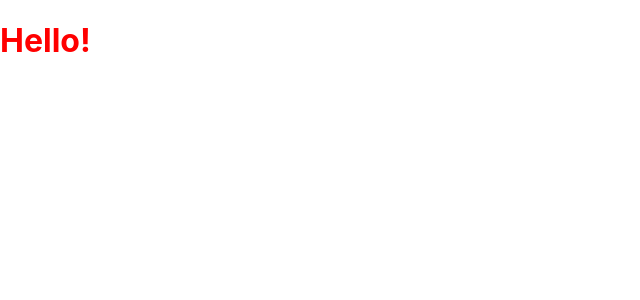
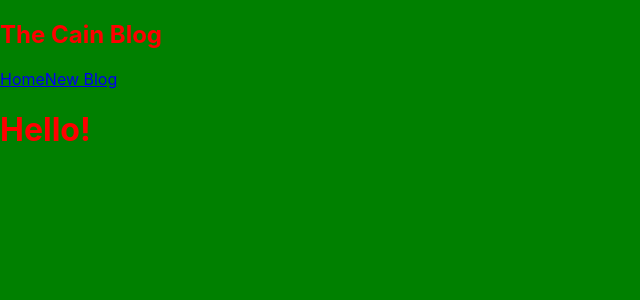
Before and after one commit to llcain/react-cain-blog, a React (Create React App) app: page / in a window 1280 px wide. Shown: the top 300 px of the page, without its empty margins (0-640 px from the left). Built offline with nearby package versions, Linux system fonts and the light colour scheme.

Commit message:
Created Navbar.js file

```diff
--- a/src/App.css
+++ b/src/App.css
@@ -1,3 +1,7 @@
+body {
+  background-color: green;
+}
+
 h1 {
   color: #FF0000;
 }/*# sourceMappingURL=App.css.map */
--- a/src/App.js
+++ b/src/App.js
@@ -1,10 +1,15 @@
 
 import '../src/App.scss';
+import Navbar from './Navbar';
 
 function App() {
   return (
     <div className="App">
-      <h1>Hello!</h1>
+      <Navbar />
+      <div className='content'>
+        <h1>Hello!</h1>
+      </div>
+
     </div>
   );
 }
--- a/src/App.scss
+++ b/src/App.scss
@@ -1,4 +1,10 @@
 $primary-color: #FF0000;
+$secondary-color: green;
+
+body {
+  background-color: $secondary-color;
+}
+
 
 h1 {
   color: $primary-color;
--- /dev/null
+++ b/src/Navbar.js
@@ -0,0 +1,14 @@
+const Navbar = () => {
+    return (
+        <nav className="navbar">
+            <h1>The Cain Blog</h1>
+            <div className="links">
+                <a href="/">Home</a>
+                <a href="/create">New Blog</a>
+            </div>
+        </nav>
+
+     );
+}
+
+export default Navbar;
```
Also changed, not shown: 1 other file (tests, documents, lock files or other folders).
